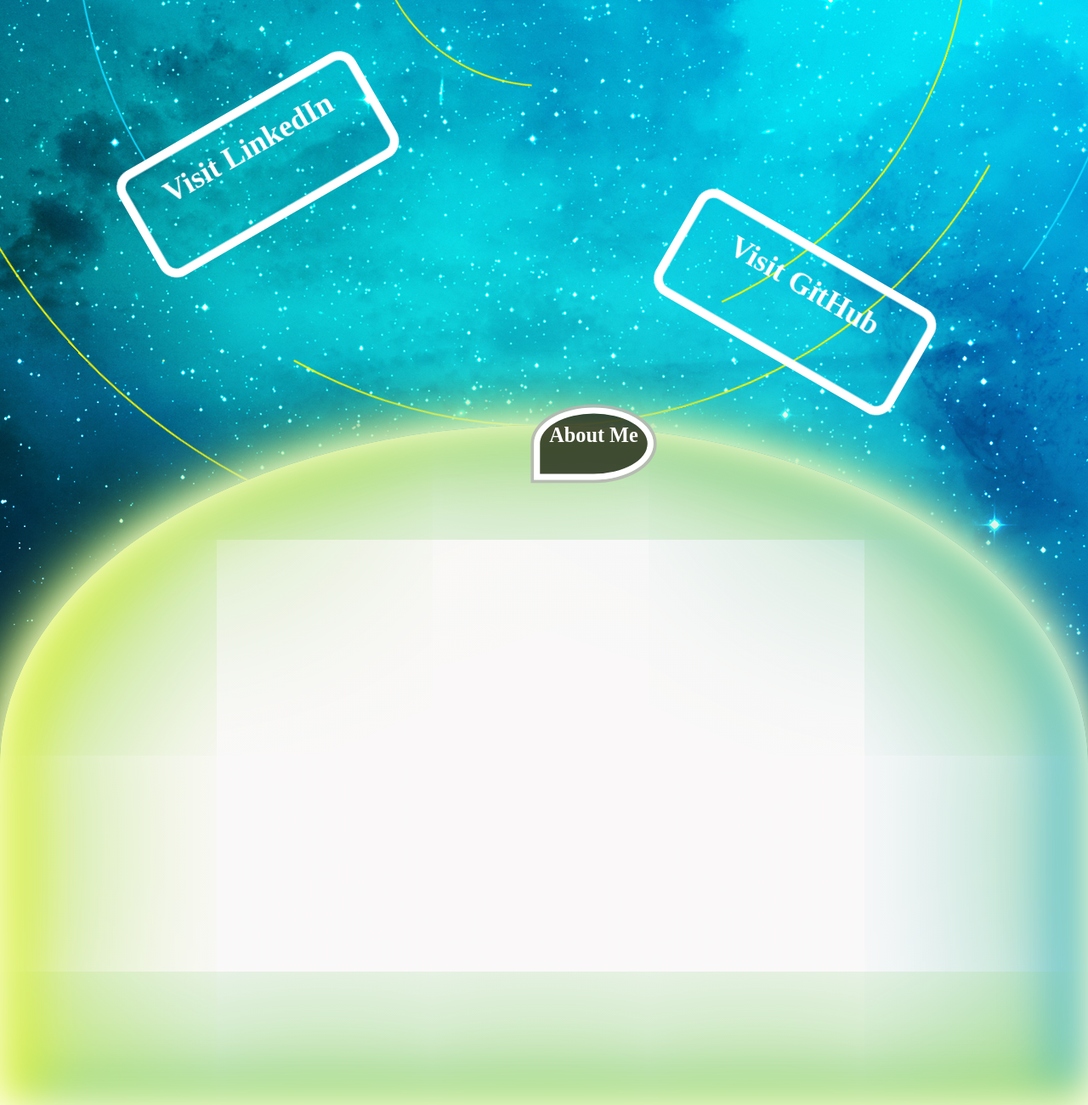
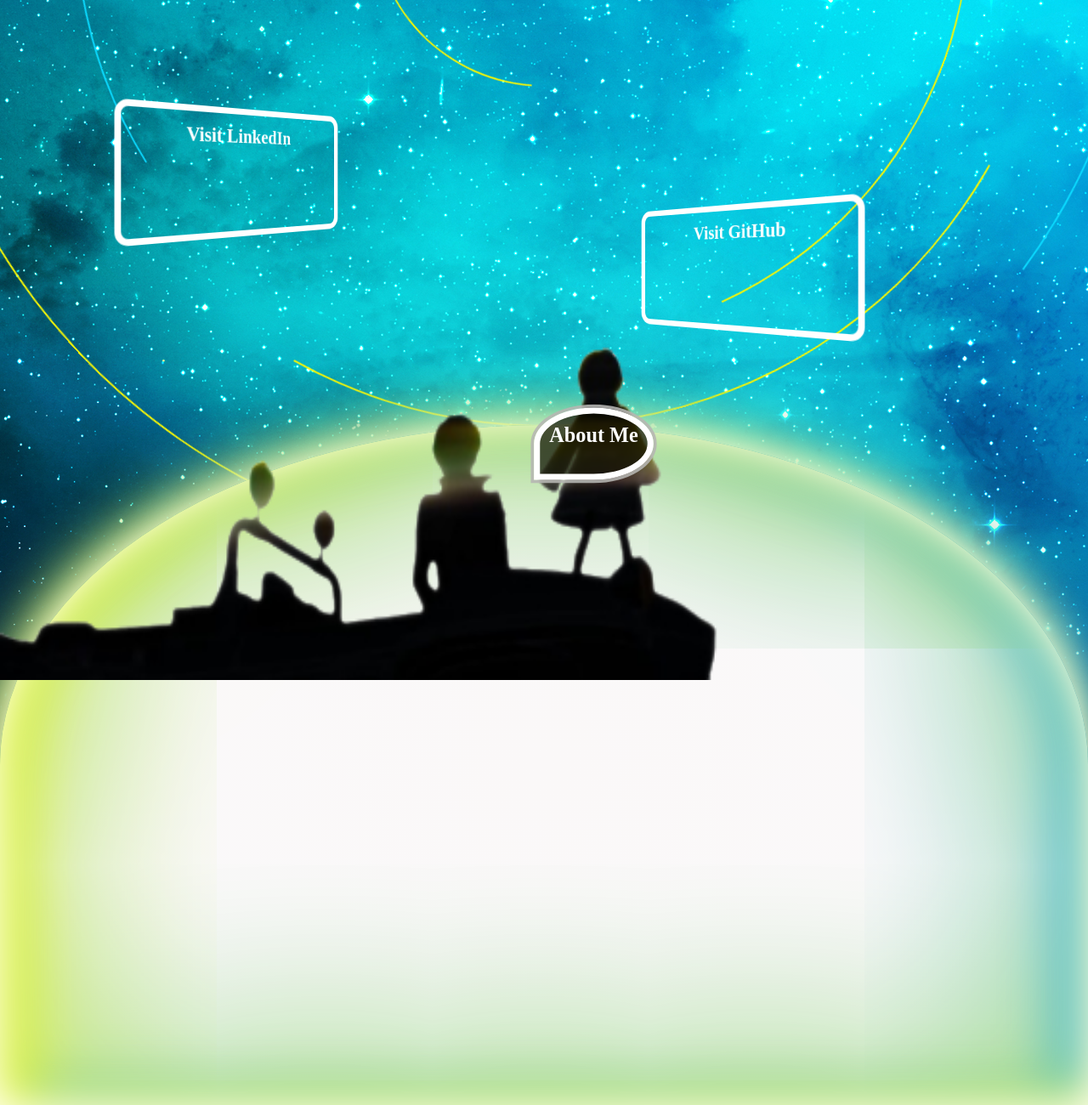
Before and after one commit to quintef/Website, a Flask app: page / in a window 1280 px wide; the page is wider, and only the part inside the window is pictured. Shown: that part at 85% size. Run offline with Flask 2, Linux system fonts and the light colour scheme; some libraries are stand-ins or nearby versions; some web fonts are replaced.

Commit message:
added blue stars and joker.png

```diff
--- a/static/style.css
+++ b/static/style.css
@@ -32,8 +32,8 @@
     text-decoration: none;
     color: white;
     background-color: transparent;
-    width:200px;
-    height:80px;
+    width:300px;
+    height:136px;
     display: inline-block;
     position: fixed;
     right: 20vw;
@@ -43,6 +43,7 @@
     border-radius: 15px;
     font-weight: bold;
     font-size: 24px;
+    transform: perspective(620px) rotateY(-35deg);
   }
 .aboutMe{
     text-align: center;
@@ -50,12 +51,13 @@
     text-decoration: none;
     color: white;
     background-color: transparent;
-    width:200px;
+    width:300px;
     height:50px;
     display: inline-block;
     position: fixed;
     right: 100px;
     border:2px solid black;
+
 }
 
 .linkedIn{
@@ -64,8 +66,8 @@
     text-decoration: none;
     color: white;
     background-color: transparent;
-    width:200px;
-    height:80px;
+    width:300px;
+    height:136px;
     display: inline-block;
     position: fixed;
     top:16vh;
@@ -77,6 +79,8 @@
     border-radius: 15px;
     font-weight: bold;
     font-size: 24px;
+
+    transform: perspective(620px) rotateY(35deg);
 }
   .outerest-ring {
     position: fixed;
@@ -266,10 +270,12 @@
   .linkedIn:hover {
     color: black; /* change the text color to black when hovered */
     border:7px solid black;
+
   }
   .github-button:hover {
     color: black; /* change the text color to black when hovered */
     border:7px solid black;
+
   }
 
   .github-button:hover::before {
@@ -282,6 +288,7 @@
     border-radius: 7px; /* add some roundness to the corners */
     background-color: rgba(255, 255, 0, 0.4); /* set the background color to yellow */
     animation: pulse 1s ease-in-out infinite; /* add a pulse animation */
+
 
   }
   .linkedIn:hover::before {
@@ -315,7 +322,7 @@
     line-height: 50px;
     text-decoration: none;
     color: white;
-    transform: rotate(15deg) translate(50px,50px) scale(1.1)
+
   }
 
 
@@ -334,3 +341,20 @@
       box-shadow: 0 0 0 0px rgba(12, 12, 0, 0.7);
     }
   }
+
+  .joker{
+    position:absolute;
+    clear:both;
+    height: 1000px;
+    width: 1500px;
+    bottom: 0;
+  }
+
+  .joker img{
+    margin: 0 auto;
+    padding: 0px;
+    height: 100%;
+    width: 100%;
+    clear:both;
+
+  }
--- a/templates/index.html
+++ b/templates/index.html
@@ -14,7 +14,7 @@
 </head>
 <body>
     <header>
-        <div class = ring-container>
+        <div class = "ring-container">
             <div class="outerest-ring">
                 <div class="outer-ring">
                     <div class="ring">
@@ -38,15 +38,23 @@
 
 
 
+
+
     </header>
     <main>
+        <div class="semi-circle"></div>
+        <div class="joker">
+            <img src="/static/images/p5_joker.png" alt="your-image-description">
+        </div>
         <a href="https://github.com" class="github-button">Visit GitHub</a>
         <a href="https://linkedin.com" class="linkedIn">Visit LinkedIn</a>
 
-        <div class="semi-circle"></div>
+
         <a href = "/about.html" class = "speech-bubble">About Me
             <div class="pulsing-circle"></div>
         </a>
+
+
     </main>
 
 
--- a/views.py
+++ b/views.py
@@ -6,3 +6,8 @@
 def home():
     print('rendering: home')
     return render_template("index.html",name = "Fernando")
+
+@views.route("/about")
+def aboutme():
+    print('rendering: home')
+    return render_template("about.html",name = "Fernando")
```
Also changed, not shown: static/images/p5.png (added), static/images/p5_joker.png (added).
